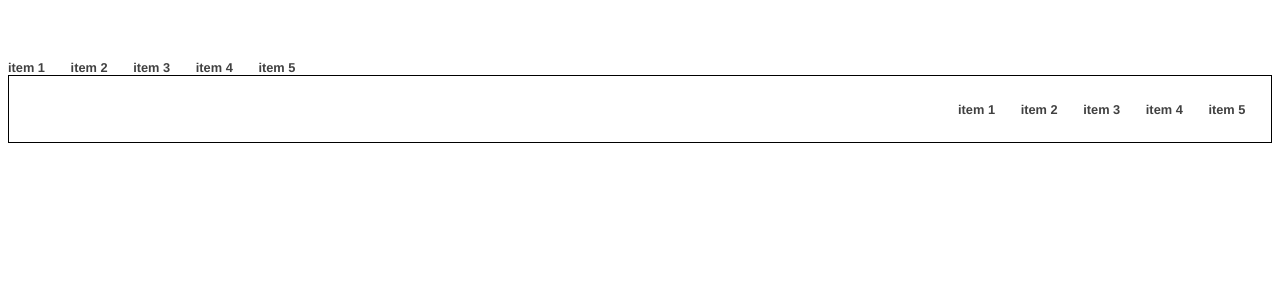
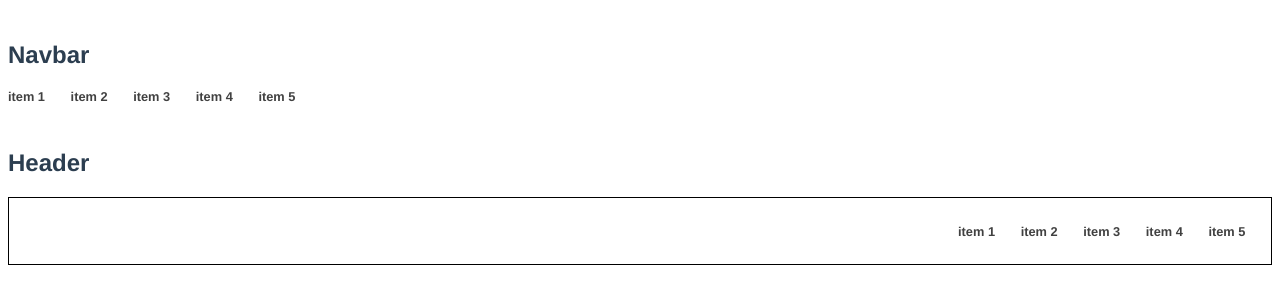
Before and after one commit to MetalHead89/vue-ui-kit, a Vue app: page / in a window 1280 px wide. Shown: the top 304 px of the page. Built offline with nearby package versions, Linux system fonts and the light colour scheme.

Commit message:
Добавлены секции для компонентов

```diff
--- a/public/index.html
+++ b/public/index.html
@@ -1,17 +1,21 @@
 <!DOCTYPE html>
 <html lang="">
   <head>
-    <meta charset="utf-8">
-    <meta http-equiv="X-UA-Compatible" content="IE=edge">
-    <meta name="viewport" content="width=device-width,initial-scale=1.0">
-    <link rel="icon" href="<%= BASE_URL %>favicon.ico">
+    <meta charset="utf-8" />
+    <meta http-equiv="X-UA-Compatible" content="IE=edge" />
+    <meta name="viewport" content="width=device-width,initial-scale=1.0" />
+    <link rel="icon" href="<%= BASE_URL %>favicon.ico" />
     <title><%= htmlWebpackPlugin.options.title %></title>
   </head>
   <body>
     <noscript>
-      <strong>We're sorry but <%= htmlWebpackPlugin.options.title %> doesn't work properly without JavaScript enabled. Please enable it to continue.</strong>
+      <strong
+        >We're sorry but <%= htmlWebpackPlugin.options.title %> doesn't work
+        properly without JavaScript enabled. Please enable it to
+        continue.</strong
+      >
     </noscript>
-    <div id="app"></div>
+    <div class="app" id="app"></div>
     <!-- built files will be auto injected -->
   </body>
 </html>
--- a/src/App.vue
+++ b/src/App.vue
@@ -1,6 +1,12 @@
 <template>
-  <mh-navbar v-bind:items="items" />
-  <mh-header v-bind:items="items" />
+  <section class="app__component-section">
+    <h2 class="app__component-title">Navbar</h2>
+    <mh-navbar v-bind:items="items" />
+  </section>
+  <section class="app__component-section">
+    <h2 class="app__component-title">Header</h2>
+    <mh-header v-bind:items="items" />
+  </section>
 </template>
 
 <script lang="ts">
@@ -31,12 +37,20 @@
 </script>
 
 <style lang="scss">
-#app {
+.app {
   font-family: Avenir, Helvetica, Arial, sans-serif;
   -webkit-font-smoothing: antialiased;
   -moz-osx-font-smoothing: grayscale;
   text-align: center;
   color: #2c3e50;
-  margin-top: 60px;
+
+  &__component-section {
+    padding: 1vw 0;
+  }
+
+  &__component-title {
+    size: 3vw;
+    text-align: left;
+  }
 }
 </style>
```
Also changed, not shown: 1 other file (tests, documents, lock files or other folders).
